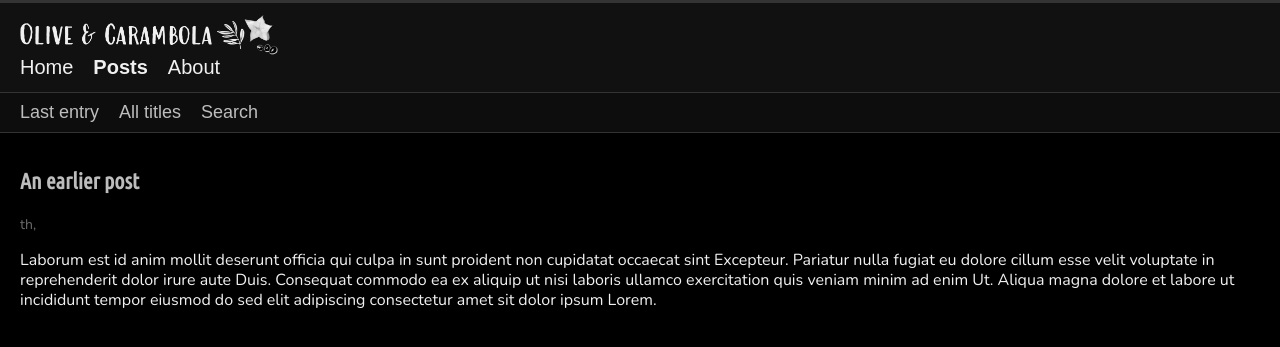
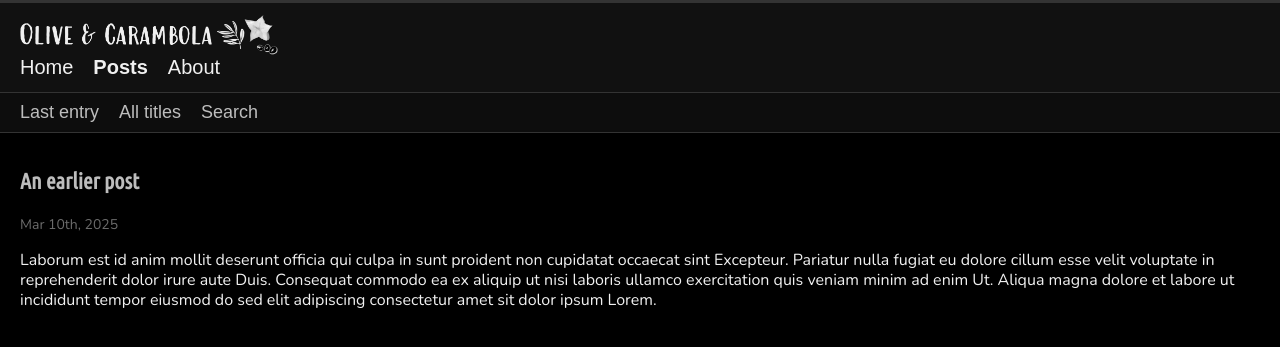
Before and after one commit to olivecarambola/logbook, a Jekyll site: the page built from _posts/2025-03-10-earlierpost.md, in a window 1280 px wide. Shown: the top 347 px of the page. Built offline with Jekyll 4.4.1, drawn with Linux system fonts in a browser that asks for light colours; some web fonts are replaced.

Commit message:
Update posts.html

```diff
--- a/_layouts/posts.html
+++ b/_layouts/posts.html
@@ -31,15 +31,18 @@
           <article class="post-item">
             <h1 class="post-title">{{ page.title }}</h1>
             <p class="post-date">
-              {% assign d = post.date | date: "%-d" %}
-              {% assign m = post.date | date: "%b" %}
-              {% assign y = post.date | date: "%Y" %}
-              {% case d %}
-                {% when '1' or '21' or '31' %}{{ m }} {{ d }}st, {{ y }}
-                {% when '2' or '22' %}{{ m }} {{ d }}nd, {{ y }}
-                {% when '3' or '23' %}{{ m }} {{ d }}rd, {{ y }}
-                {% else %}{{ m }} {{ d }}th, {{ y }}
-              {% endcase %}
+              {% assign d = page.date | date: "%-d" %}
+              {% assign m = page.date | date: "%b" %}
+              {% assign y = page.date | date: "%Y" %}
+              {% if d == '1' or d == '21' or d == '31' %}
+                {{ m }} {{ d }}st, {{ y }}
+              {% elsif d == '2' or d == '22' %}
+                {{ m }} {{ d }}nd, {{ y }}
+              {% elsif d == '3' or d == '23' %}
+                {{ m }} {{ d }}rd, {{ y }}
+              {% else %}
+                {{ m }} {{ d }}th, {{ y }}
+              {% endif %}
             </p>
             <div class="post-content">
               {{ content }}
```
